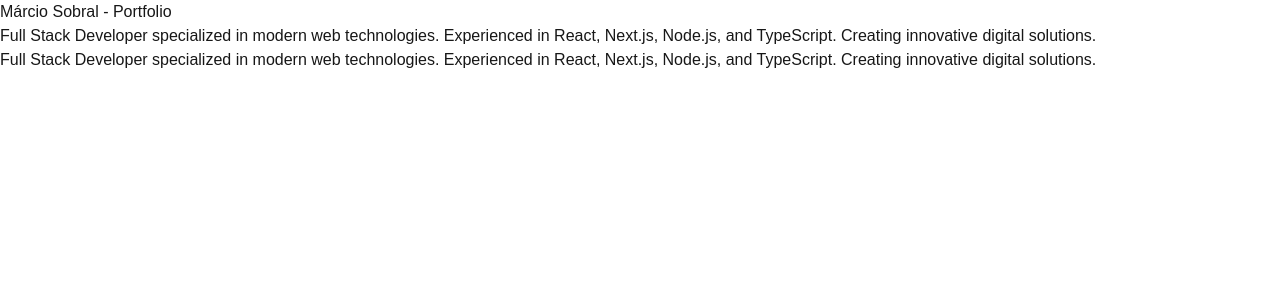
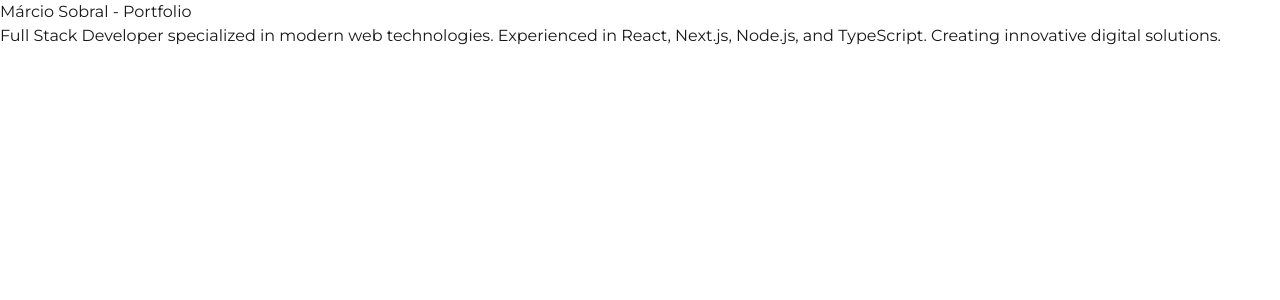
Before and after one commit to marciosobral/portfolio, a Next.js app: page /en in a window 1280 px wide. Shown: the top 300 px of the page. Built offline with nearby package versions, Linux system fonts and the light colour scheme.

Commit message:
fix locale handling

```diff
--- a/src/app/[locale]/layout.tsx
+++ b/src/app/[locale]/layout.tsx
@@ -1,31 +1,29 @@
 import type { Metadata } from 'next';
-import { generateMetadataByLocale } from '../layout';
+import { generateMetadataByLocale, montserrat } from '../layout';
+import { Locale, localeConfig } from '@/src/lib/i18n';
 
 interface LocaleLayoutProps {
   children: React.ReactNode;
-  params: { locale: 'en' | 'pt' };
+  params: Promise<{ locale: Locale }>;
 }
 
 export async function generateMetadata({
-  params
+  params,
 }: {
-  params: { locale: 'en' | 'pt' }
+  params: Promise<{ locale: Locale }>;
 }): Promise<Metadata> {
-  return generateMetadataByLocale(params.locale);
+  const { locale } = await params;
+
+  return generateMetadataByLocale(locale);
 }
 
-export default function LocaleLayout({
+export default async function LocaleLayout({
   children,
-  params: { locale }
+  params,
 }: LocaleLayoutProps) {
   return (
-    <html lang={locale}>
-      <head>
-        <link rel="alternate" hrefLang="en" href="/en" />
-        <link rel="alternate" hrefLang="pt" href="/pt" />
-        <link rel="alternate" hrefLang="x-default" href="/en" />
-      </head>
-      <body>
+    <html lang={(await params).locale ?? localeConfig.en.htmlLang}>
+      <body className={montserrat.className}>
         {children}
       </body>
     </html>
--- a/src/app/[locale]/page.tsx
+++ b/src/app/[locale]/page.tsx
@@ -2,17 +2,17 @@
 import { Locale } from '@/src/lib/i18n';
 
 interface PageProps {
-  params: { locale: Locale };
+  params: Promise<{ locale: Locale }>;
 }
 
 export default async function Home({ params }: PageProps) {
-  const dict = await getDictionary(params.locale);
+  const { locale } = await params;
+  const dict = await getDictionary(locale);
 
   return (
     <main>
       <h1>{dict.home.title}</h1>
       <h2>{dict.home.subtitle}</h2>
-      <p>{dict.home.description}</p>
     </main>
   );
 }
--- a/src/app/layout.tsx
+++ b/src/app/layout.tsx
@@ -5,6 +5,8 @@
 const montserrat = Montserrat({
   subsets: ["latin"],
 });
+
+export { montserrat };
 
 const metadataByLocale = {
   en: {
@@ -51,25 +53,6 @@
       index: true,
       follow: true,
     },
-    // openGraph: {
-    //   ...meta.openGraph,
-    //   siteName: 'Márcio Sobral Portfolio',
-    //   images: [
-    //     {
-    //       url: '/images/og-image.jpg',
-    //       width: 1200,
-    //       height: 630,
-    //       alt: meta.openGraph.title,
-    //     },
-    //   ],
-    // },
-    // twitter: {
-    //   card: 'summary_large_image',
-    //   title: meta.openGraph.title,
-    //   description: meta.openGraph.description,
-    //   images: ['/images/og-image.jpg'],
-    //   creator: '@',
-    // },
     alternates: {
       canonical: '/',
       languages: {
@@ -84,14 +67,8 @@
 
 export default function RootLayout({
   children,
-}: Readonly<{
+}: {
   children: React.ReactNode;
-}>) {
-  return (
-    <html lang="en">
-      <body className={montserrat.className}>
-        {children}
-      </body>
-    </html>
-  );
+}) {
+  return children;
 }
--- a/middleware.ts
+++ b/src/middleware.ts
@@ -1,5 +1,5 @@
 import { NextRequest, NextResponse } from 'next/server';
-import { defaultLocale, locales } from './src/lib/i18n';
+import { defaultLocale, locales } from './lib/i18n';
 
 export function middleware(request: NextRequest) {
   const { pathname } = request.nextUrl;
```
